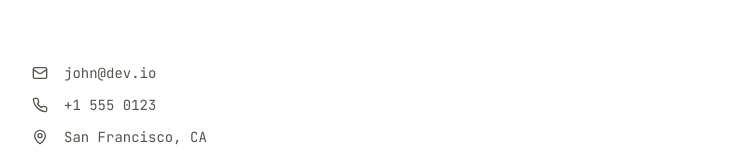
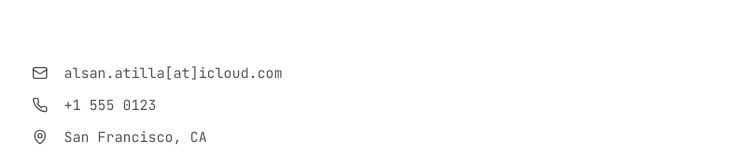
Before and after one commit to alsanatilla/cv, a React (Vite) app: page / in a window 1280 px wide. Shown: the part 185-338 px from the top of the page, without its empty margins (272-1006 px from the left). Built offline with nearby package versions, Linux system fonts and the light colour scheme.

Commit message:
Visual edit in Lovable
Edited UI in Lovable

```diff
--- a/src/pages/Index.tsx
+++ b/src/pages/Index.tsx
@@ -15,7 +15,7 @@ const Index = () => {
           <div className="space-y-3 text-stone-600">
             <div className="flex items-center gap-4">
               <Mail size={16} />
-              <span className="font-mono text-sm">john@dev.io</span>
+              <span className="font-mono text-sm">alsan.atilla[at]icloud.com</span>
             </div>
             <div className="flex items-center gap-4">
               <Phone size={16} />
```
